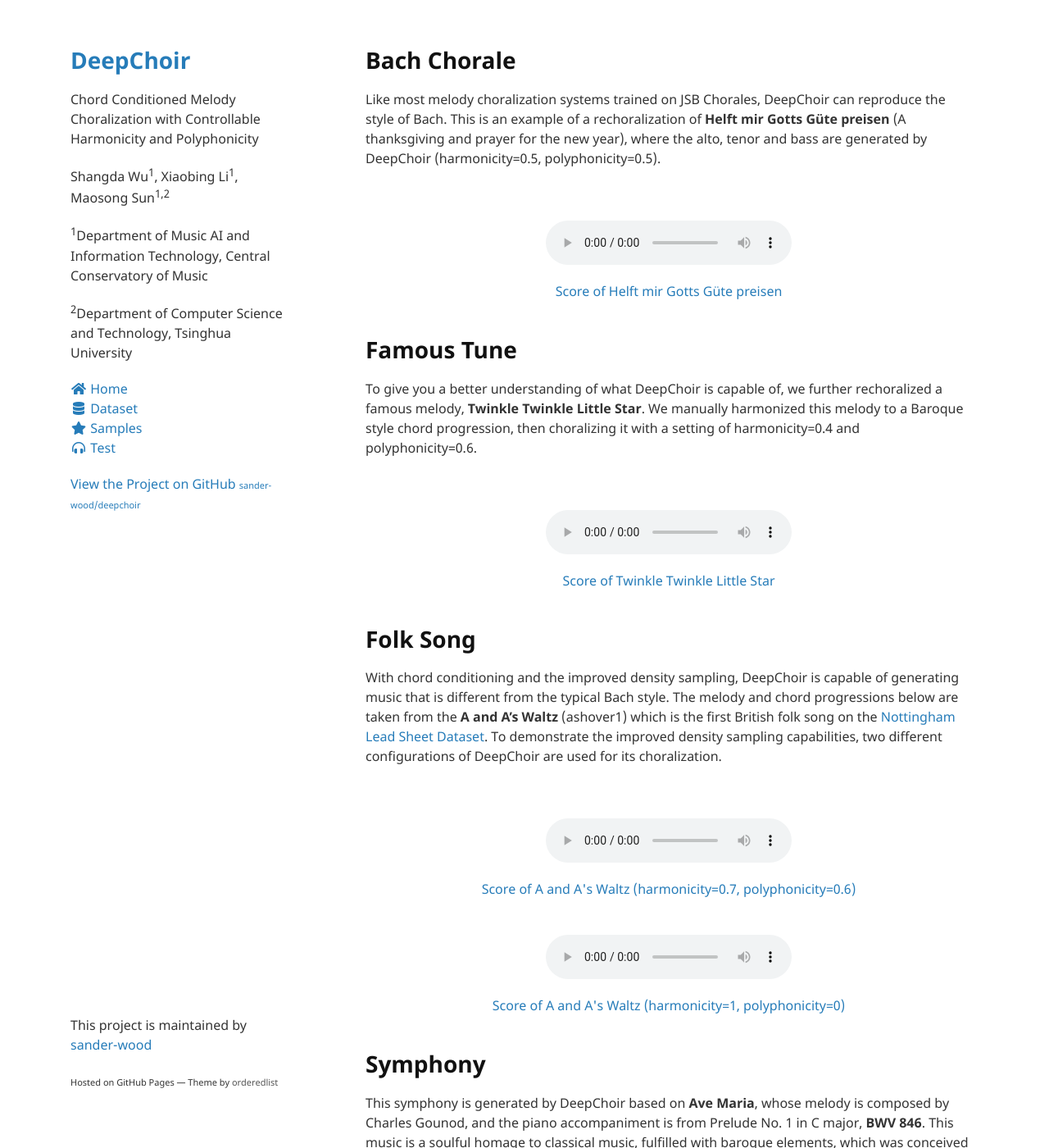
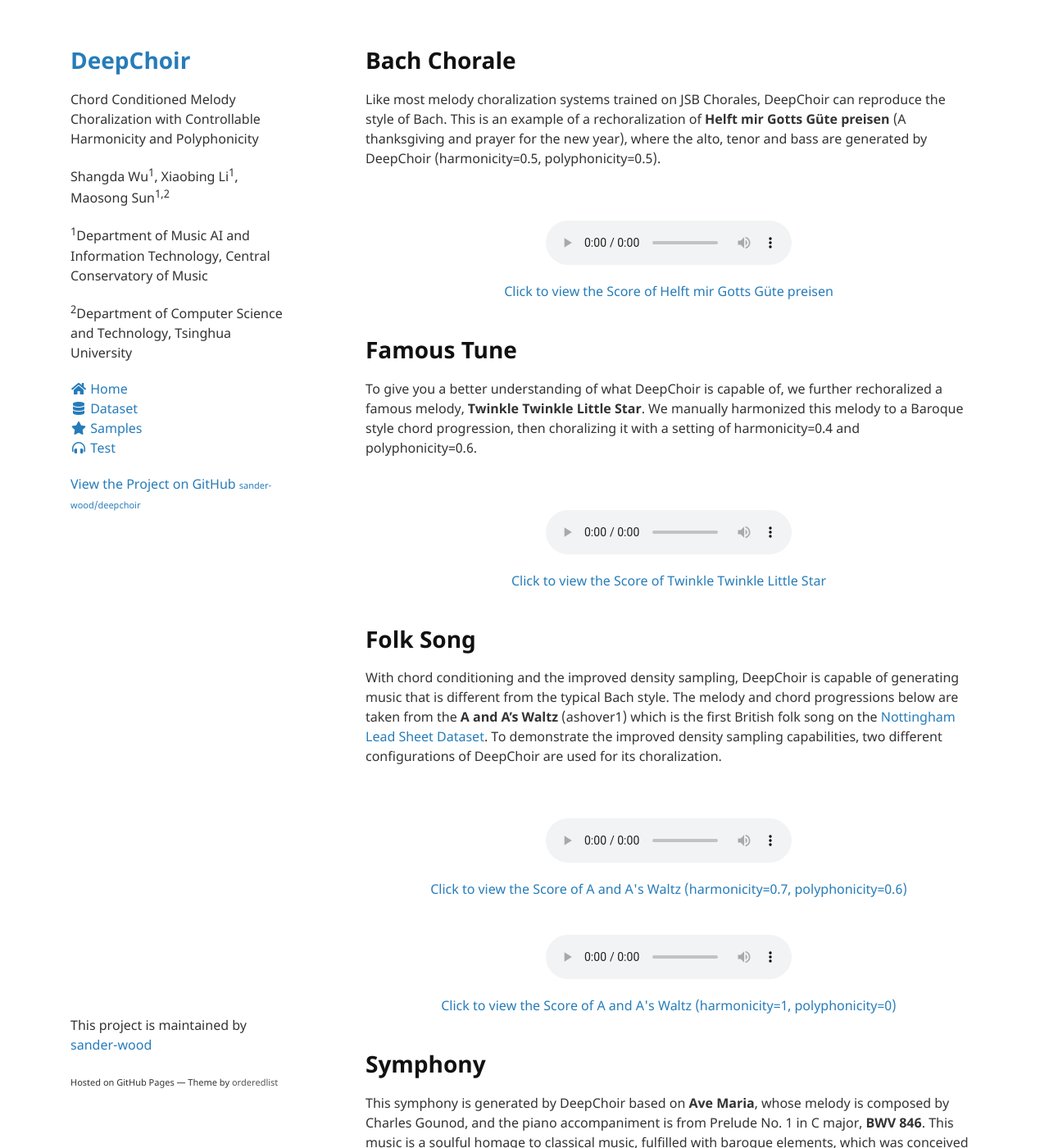
Before and after one commit to sander-wood/deepchoir, a Jekyll site: the page built from samples.md, in a window 1280 px wide and 1400 px high. Shown: the whole window at 82% size. Built offline with Jekyll 4.4.1, drawn with Linux system fonts in a browser that asks for light colours; nearby versions of some CDN libraries; some of the changed text lies outside the part shown.

Commit message:
Update samples.md

```diff
--- a/samples.md
+++ b/samples.md
@@ -9,7 +9,7 @@ Like most melody choralization systems trained on JSB Chorales, DeepChoir can re
 
 <br>
 <audio id="audio_1" src="samples/bach_chorale/088-h0.5-p0.5.mp3" type="audio/mpeg" controls controlsList="nodownload">Your browser does not support the audio element.</audio>
-<center><a id="score_1" href="samples/bach_chorale/088-h0.5-p0.5.pdf" target="_blank">Score of Helft mir Gotts Güte preisen</a></center>
+<center><a id="score_1" href="samples/bach_chorale/088-h0.5-p0.5.pdf" target="_blank">Click to view the Score of Helft mir Gotts Güte preisen</a></center>
 <br>
 
 # Famous Tune
@@ -17,7 +17,7 @@ To give you a better understanding of what DeepChoir is capable of, we further r
 
 <br>
 <audio id="audio_2" src="samples/famous_tune/little star-h0.4-p0.6.mp3" type="audio/mpeg" controls controlsList="nodownload">Your browser does not support the audio element.</audio>
-<center><a id="score_2" href="samples/famous_tune/little star-h0.4-p0.6.pdf" target="_blank">Score of Twinkle Twinkle Little Star</a></center>
+<center><a id="score_2" href="samples/famous_tune/little star-h0.4-p0.6.pdf" target="_blank">Click to view the Score of Twinkle Twinkle Little Star</a></center>
 <br>
 
 # Folk Song
@@ -25,11 +25,11 @@ With chord conditioning and the improved density sampling, DeepChoir is capable
 
 <br>
 <audio id="audio_3" src="samples/folk_song/ashover1-h0.7-p0.6.mp3" type="audio/mpeg" controls controlsList="nodownload">Your browser does not support the audio element.</audio>
-<center><a id="score_3" href="samples/folk_song/ashover1-h0.7-p0.6.pdf" target="_blank">Score of A and A's Waltz (harmonicity=0.7, polyphonicity=0.6)</a></center>
+<center><a id="score_3" href="samples/folk_song/ashover1-h0.7-p0.6.pdf" target="_blank">Click to view the Score of A and A's Waltz (harmonicity=0.7, polyphonicity=0.6)</a></center>
 <br>
 
 <audio id="audio_4" src="samples/folk_song/ashover1-h1-p0.mp3" type="audio/mpeg" controls controlsList="nodownload">Your browser does not support the audio element.</audio>
-<center><a id="score_4" href="samples/folk_song/ashover1-h1-p0.pdf" target="_blank">Score of A and A's Waltz (harmonicity=1, polyphonicity=0)</a></center>
+<center><a id="score_4" href="samples/folk_song/ashover1-h1-p0.pdf" target="_blank">Click to view the Score of A and A's Waltz (harmonicity=1, polyphonicity=0)</a></center>
 <br>
 
 # Symphony
@@ -40,5 +40,5 @@ This music is created as follows. We first chordify the piano accompaniment part
 
 <br>
 <audio id="audio_5" src="samples/symphony/AI Maria.mp3" type="audio/mpeg" controls controlsList="nodownload">Your browser does not support the audio element.</audio>
-<center><a id="score_5" href="samples/symphony/AI Maria.pdf" target="_blank">Score of AI Maria</a></center>
+<center><a id="score_5" href="samples/symphony/AI Maria.pdf" target="_blank">Click to view the Score of AI Maria</a></center>
 <br>
```
